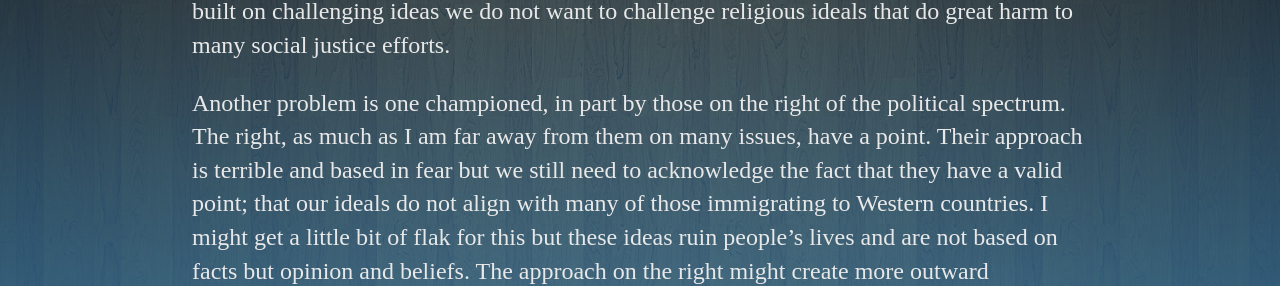
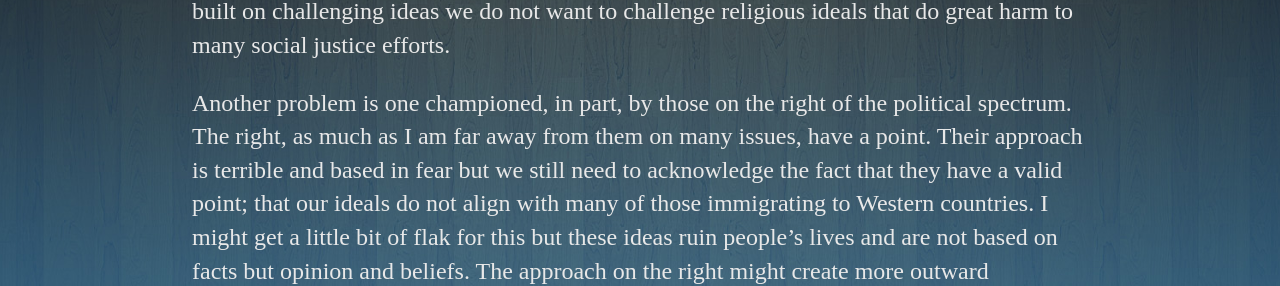
Before and after one commit to marcsze/marcsze.github.io, a Jekyll site: the page built from _posts/2017-12-17-homosexual.md, in a window 1280 px wide and 900 px high, scrolled down 2934 px. Shown: the part 170-456 px from the top of the window. Built offline with Jekyll 4.4.1, drawn with Linux system fonts in a browser that asks for light colours; some web fonts are replaced; some of the changed text lies outside the part shown.

Commit message:
add comma

```diff
--- a/_posts/2017-12-17-homosexual.md
+++ b/_posts/2017-12-17-homosexual.md
@@ -28,7 +28,7 @@ Now with even more information there should be little doubt that homosexuality i
 
 It might be easy to say education is the key but that is only part of the problem. I know what I know because I tangentially overlap with many areas that involve genomics and genetics. This knowledge is not commonly taught or explained. Even worse schools shun many of these topics to not offend an individual's belief system. So it is paradoxical that in a society built on challenging ideas we do not want to challenge religious ideals that do great harm to many social justice efforts.
 
-Another problem is one championed, in part by those on the right of the political spectrum. The right, as much as I am far away from them on many issues, have a point. Their approach is terrible and based in fear but we still need to acknowledge the fact that they have a valid point; that our ideals do not align with many of those immigrating to Western countries. I might get a little bit of flak for this but these ideas ruin people's lives and are not based on facts but opinion and beliefs. The approach on the right might create more outward animosity and terrorists but the left's approach erodes the idea of what facts are by not confronting the inherent and terrible ideas of the marginalized groups that they try to protect. Both create an endless cycle in which we find ourselves in now, where facts become relative. One possible natural extension of this is that Western education can be seen as Western indoctrination against their beliefs. One example, that may seem benign, is the propagation of acupuncture, cupping, and other types of eastern remedies as valid techniques in medicine without any valid evidence because people **BELIEVE** that it helps them personally. Yet, science isn't about the world as you see it or believe it should be. Nor is it about what your experience is. It is simply about the way the world is...
+Another problem is one championed, in part, by those on the right of the political spectrum. The right, as much as I am far away from them on many issues, have a point. Their approach is terrible and based in fear but we still need to acknowledge the fact that they have a valid point; that our ideals do not align with many of those immigrating to Western countries. I might get a little bit of flak for this but these ideas ruin people's lives and are not based on facts but opinion and beliefs. The approach on the right might create more outward animosity and terrorists but the left's approach erodes the idea of what facts are by not confronting the inherent and terrible ideas of the marginalized groups that they try to protect. Both create an endless cycle in which we find ourselves in now, where facts become relative. One possible natural extension of this is that Western education can be seen as Western indoctrination against their beliefs. One example, that may seem benign, is the propagation of acupuncture, cupping, and other types of eastern remedies as valid techniques in medicine without any valid evidence because people **BELIEVE** that it helps them personally. Yet, science isn't about the world as you see it or believe it should be. Nor is it about what your experience is. It is simply about the way the world is...
 
 I am using homosexuality and religion as an example because it is an easy one to quickly show a disconnect between fact and belief. Belief or faith can be good in certain contexts but left unchecked and allowed to run amok you get people who sound so sure and look so pristine hawking ideas that do not stand on any observable fact. So I will end with my quote from earlier because I think this belief has been thoroughly debunked.
 
```
